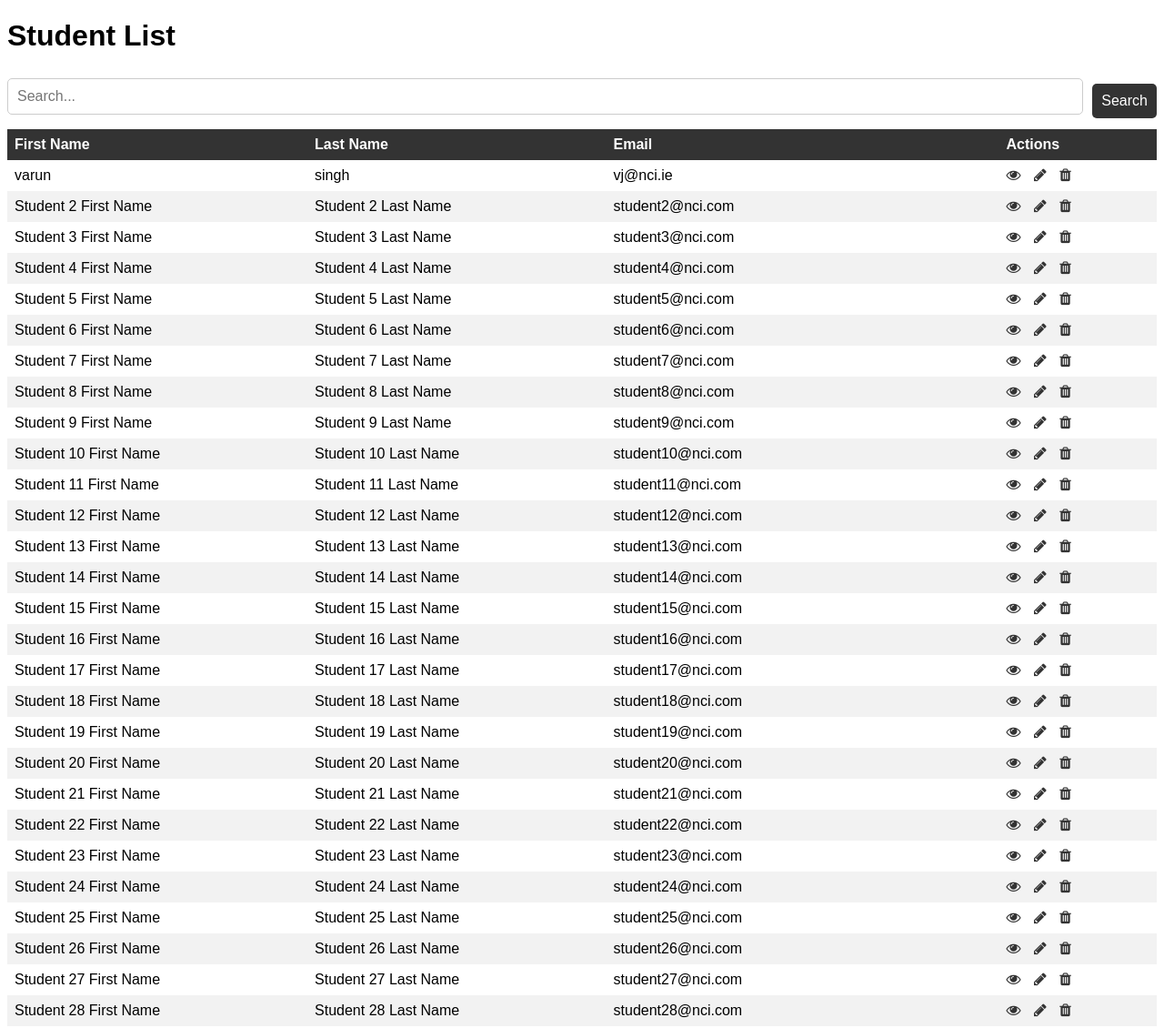
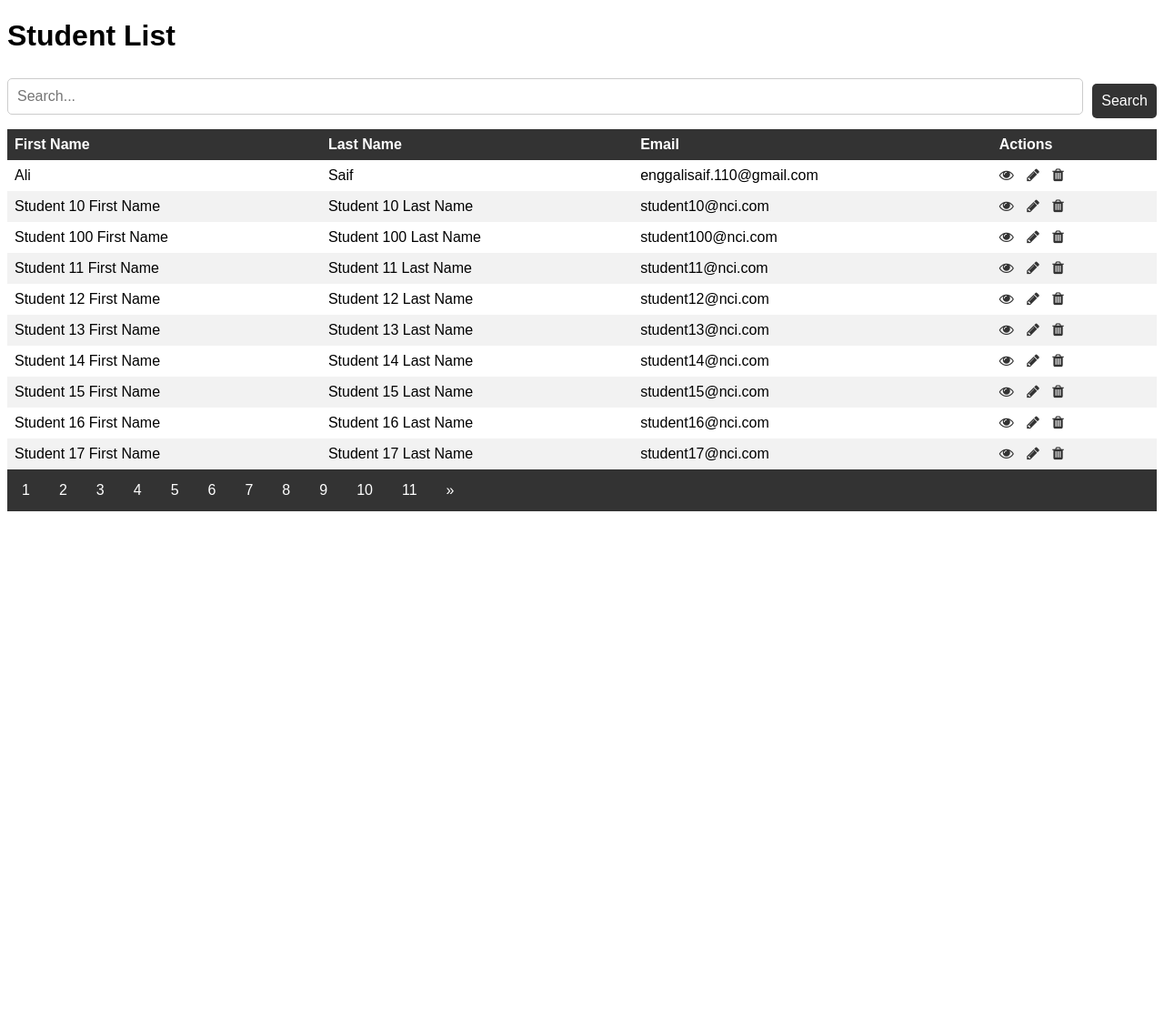
Before and after one commit to AliSaif110-A/student_management, a Django app: page / in a window 1280 px wide. Shown: the part 54-1184 px from the top of the page at 91% size. After the commit the page ends 616 px from the top, so only its background shows below. Run offline with Django 4.2, Linux system fonts and the light colour scheme; data comes from the database, SQL or seed files in the repository.

Commit message:
add pagination

```diff
--- a/student_library/student_crud.py
+++ b/student_library/student_crud.py
@@ -1,4 +1,5 @@
 from django.shortcuts import render, redirect, get_object_or_404
+from django.core.paginator import Paginator
 from django.db.models import Q
 from students.models import Student
 from students.forms import StudentForm
@@ -38,13 +39,16 @@ def delete(request, pk):
 def search(request):
     query = request.GET.get("query", "")
     if not query:
-        error_message = "Please enter a search query."
-        students = Student.objects.all()
+        error_message = "Please enter a search query!"
+        students = Student.objects.all().order_by("first_name")
         return render(request, "list.html", {"error_message": error_message, "students": students})
-    students = Student.objects.filter(
+    students_list = Student.objects.filter(
         Q(first_name__icontains=query) | Q(last_name__icontains=query) | Q(email__icontains=query)
-    )
-    return render(request, "list.html", {"students": students})
+    ).order_by("first_name")
+    paginator = Paginator(students_list, 10)  # Show 10 students per page
+    page = request.GET.get("page")
+    students = paginator.get_page(page)
+    return render(request, "list.html", {"students": students, "query": query})
 
 def detail(request, pk):
     """
@@ -57,5 +61,8 @@ def list(request):
     """
     Display a list of all student records.
     """
-    students = Student.objects.all()
+    students_list = Student.objects.all().order_by("first_name")
+    paginator = Paginator(students_list, 10)  # Show 10 students per page
+    page = request.GET.get("page")
+    students = paginator.get_page(page)
     return render(request, "list.html", {"students": students})
--- a/students/templates/list.html
+++ b/students/templates/list.html
@@ -32,4 +32,29 @@
     {% endfor %}
   </tbody>
 </table>
-{% endblock %}
+<nav aria-label="Student navigation">
+  <ul class="pagination justify-content-center">
+      {% if students.has_previous %}
+      <li class="page-item">
+          <a class="page-link" href="?query={{ query }}&page={{ students.previous_page_number }}"
+              aria-label="Previous">
+              <span aria-hidden="true">&laquo;</span>
+          </a>
+      </li>
+      {% endif %}
+      {% for i in students.paginator.page_range %}
+      {% if students.number == i %}
+      <li class="page-item active"><a class="page-link" href="#">{{ i }}</a></li>
+      {% else %}
+      <li class="page-item"><a class="page-link" href="?query={{ query }}&page={{ i }}">{{ i }}</a></li>
+      {% endif %}
+      {% endfor %}
+      {% if students.has_next %}
+      <li class="page-item">
+          <a class="page-link" href="?query={{ query }}&page={{ students.next_page_number }}" aria-label="Next">
+              <span aria-hidden="true">&raquo;</span>
+          </a>
+      </li>
+      {% endif %}
+  </ul>
+</nav>{% endblock %}
```
